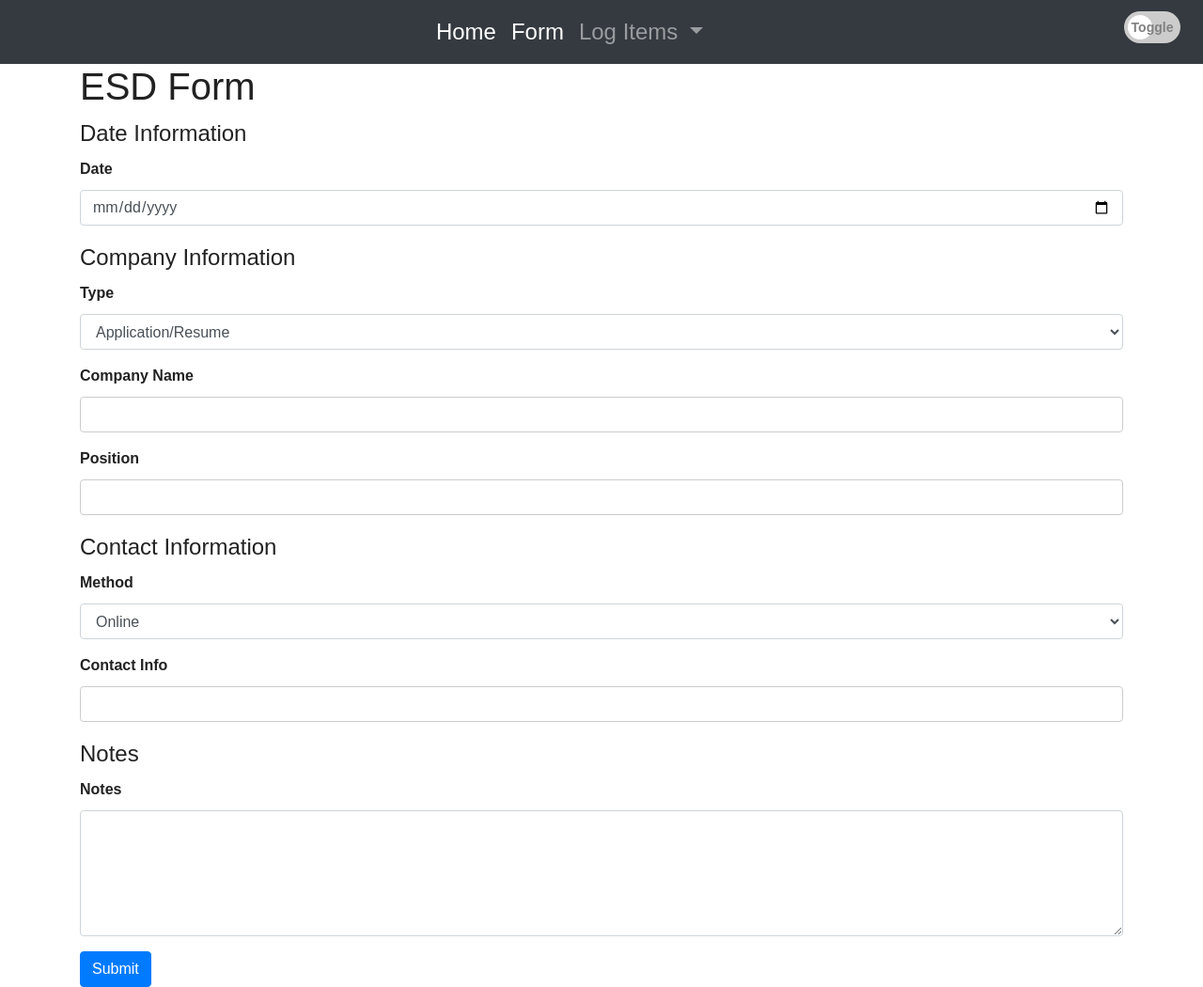
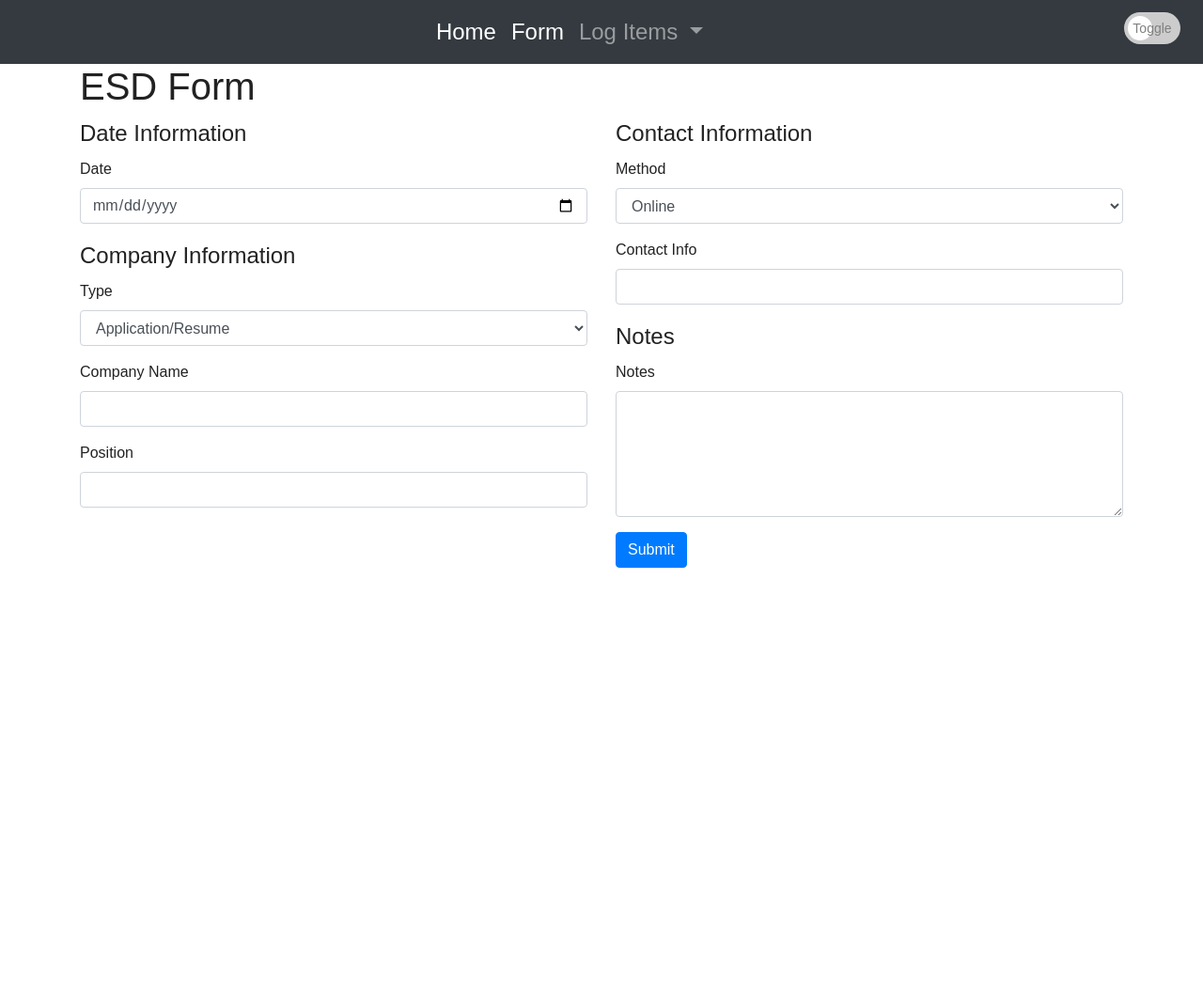
Before and after one commit to robertlackey/esdlog, a Flask app: page /form in a window 1280 px wide. Shown: the whole page at 94% size. After the commit the page ends 604 px from the top, so only its background shows below. Run offline with Flask 3, Linux system fonts and the light colour scheme; some libraries are stand-ins or nearby versions.

Commit message:
style updates

```diff
--- a/templates/form.html
+++ b/templates/form.html
@@ -2,7 +2,6 @@
 
 {% block head %}
 <title>ESD Form</title>
-<link rel="stylesheet" href="{{ url_for('static', filename='css/form.css') }}">
 {% endblock %}
 
 {% block body %}
@@ -12,9 +11,8 @@
         {% if error %}
         <div class="alert alert-danger">{{ error }}</div>
         {% endif %}
-        <form method="POST" action="{{ url_for('routes.submit') }}">
-            {{ form.hidden_tag() }}
-
+        <div class="row">
+            <div class="col-md-6">
                 <fieldset>
                     <legend>Date Information</legend>
                     <div class="form-group">
@@ -38,6 +36,9 @@
                         {{ form.position(class="form-control") }}
                     </div>
                 </fieldset>
+            </div>
+
+            <div class="col-md-6">
                 <fieldset>
                     <legend>Contact Information</legend>
                     <div class="form-group">
@@ -50,6 +51,7 @@
                         {{ form.contact_info(class="form-control") }}
                     </div>
                 </fieldset>
+
                 <fieldset>
                     <legend>Notes</legend>
                     <div class="form-group">
@@ -59,11 +61,10 @@
                 </fieldset>
 
                 <button type="submit" class="btn btn-primary">Submit</button>
-        </form>
+            </div>
+        </div>
     </div>
 
-    <script src="https://code.jquery.com/jquery-3.5.1.slim.min.js" integrity="sha384-DfXdz2htPH0lsSSs5nCTpuj/zy4C+OGpamoFVy38MVBnE+IbbVYUew+OrCXaRkfj" crossorigin="anonymous"></script>
     <script src="https://cdn.jsdelivr.net/npm/@popperjs/core@2.10.1/dist/umd/popper.min.js"></script>
-    <script src="https://cdn.jsdelivr.net/npm/bootstrap@5.1.1/dist/js/bootstrap.min.js"></script>
 </body>
 {% endblock %}
```
Lines whose indentation alone changed are shown as unchanged.
